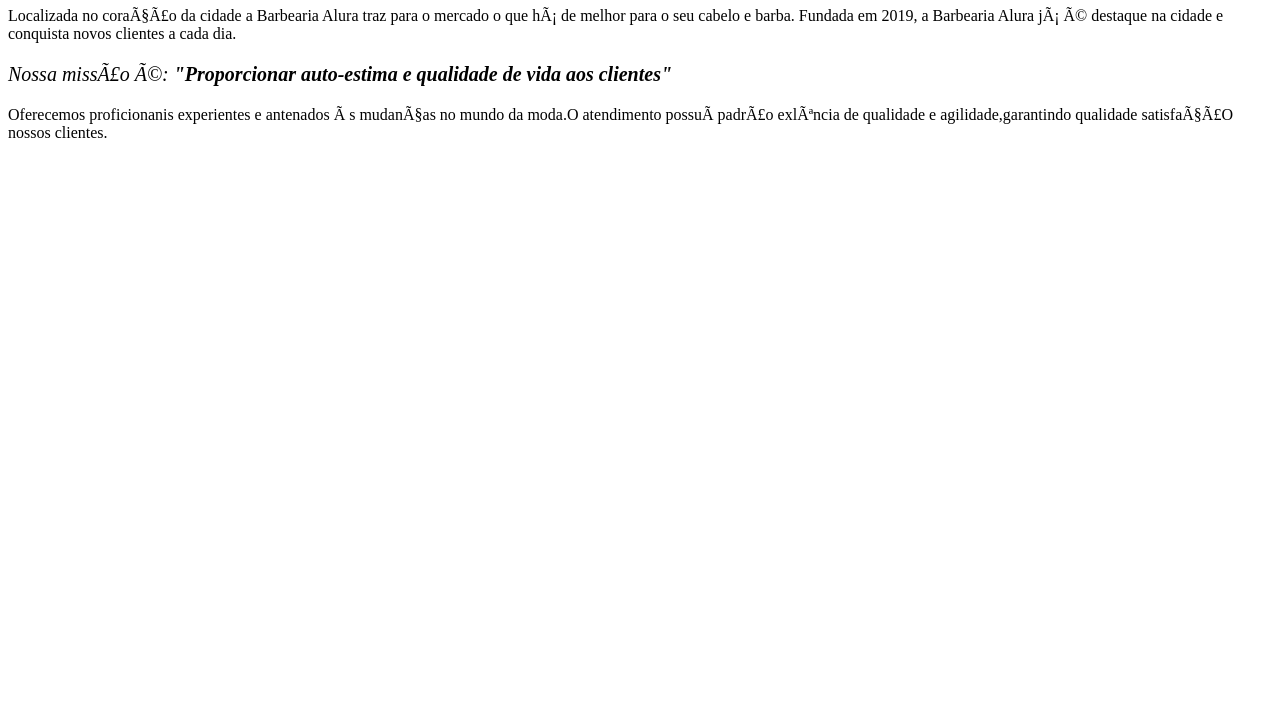
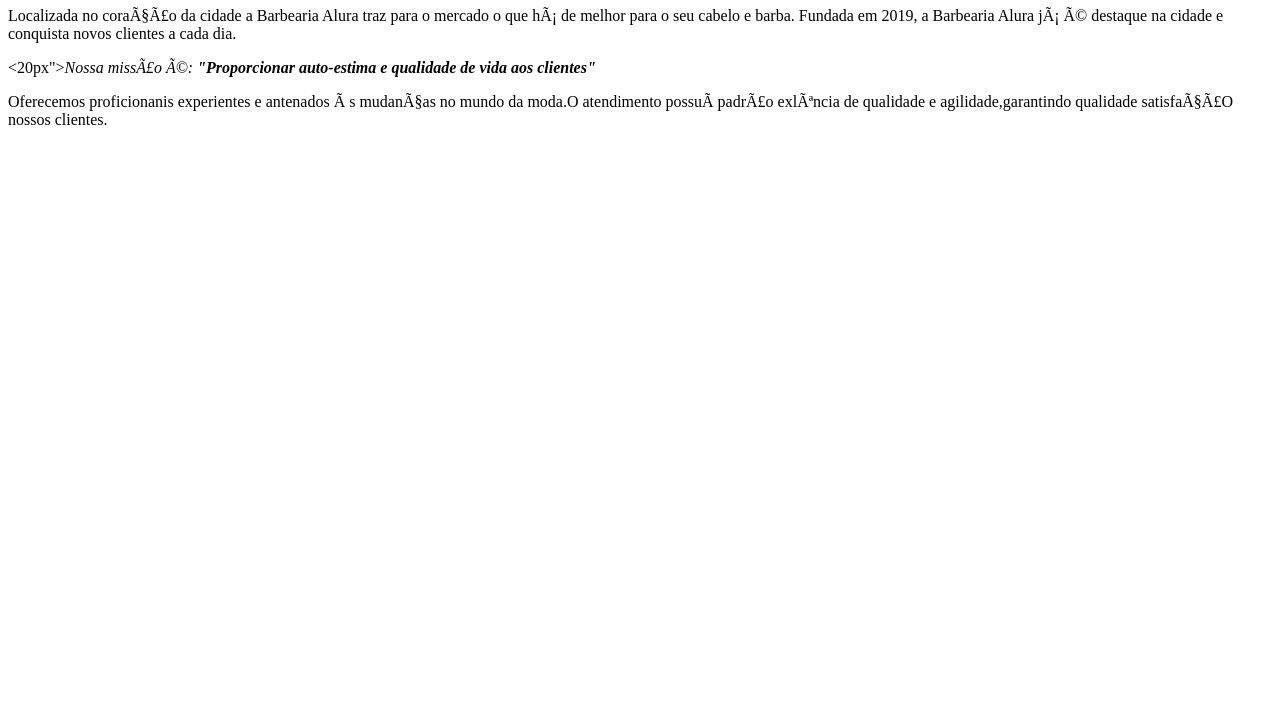
Before and after one commit to BrendoAdriano123/Alura-Site, a plain HTML site: page index.html in a window 1280 px wide. Shown: the part 73-800 px from the top of the page. Drawn offline with Linux system fonts and the light colour scheme.

Commit message:
Add files via upload

```diff
--- a/index.html
+++ b/index.html
@@ -1,3 +1,5 @@
+
+
 <!DOCTYPE html>
 <html lang="pt-br">
     <head>
@@ -10,7 +12,7 @@
 
         <P style=align: center">Localizada no coração da cidade a Barbearia Alura traz para o mercado o que há de melhor para o seu cabelo e barba. Fundada em 2019, a Barbearia Alura já é destaque na cidade e conquista novos clientes a cada dia.
 
-         <p style="font-size: 20px"><em>Nossa missão é:<strong> "Proporcionar auto-estima e qualidade de   vida aos clientes"</strong></em></p>
+         <p style="font-size: "><20px"><em>Nossa missão é:<strong> "Proporcionar auto-estima e qualidade de   vida aos clientes"</strong></em></p>
 
     <p>Oferecemos proficionanis experientes e antenados às mudanças no mundo da moda.O atendimento possuí padrão exlência de qualidade e agilidade,garantindo qualidade satisfaçãO nossos clientes.</p>
 
```
